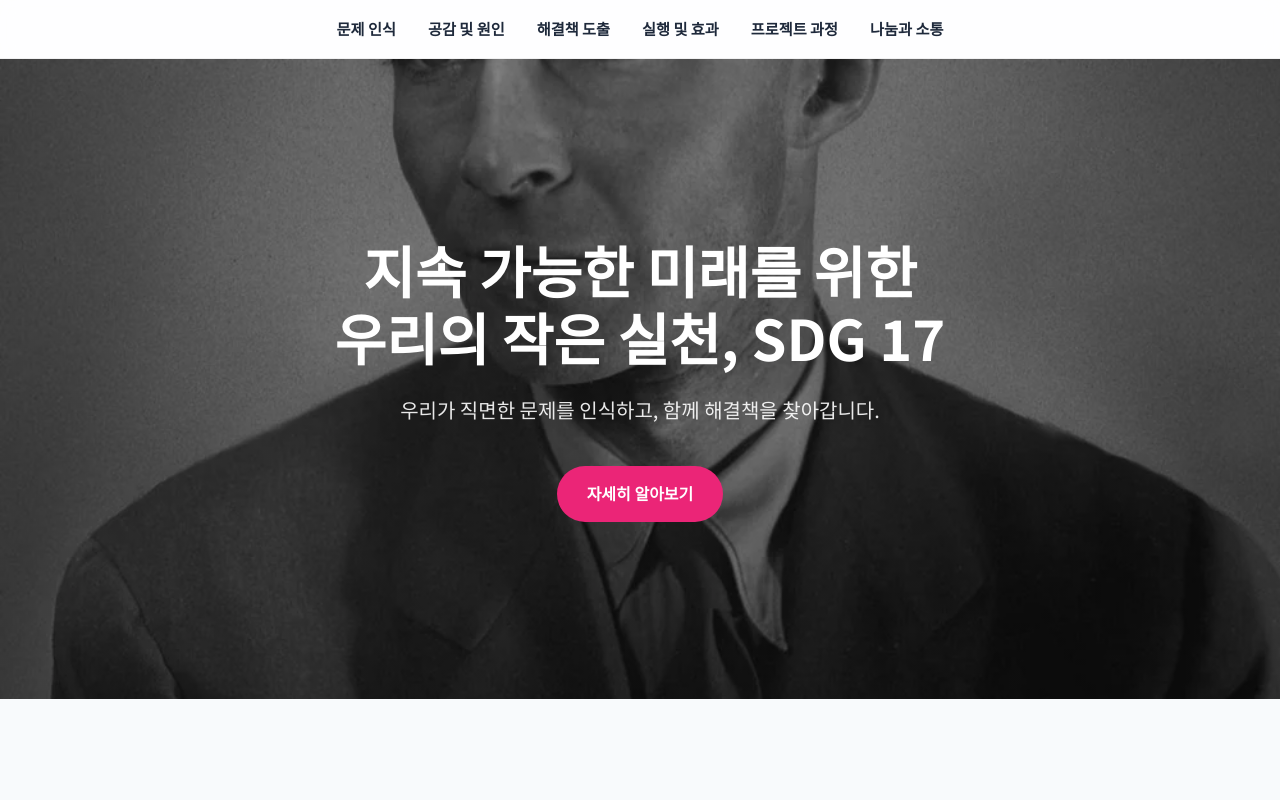
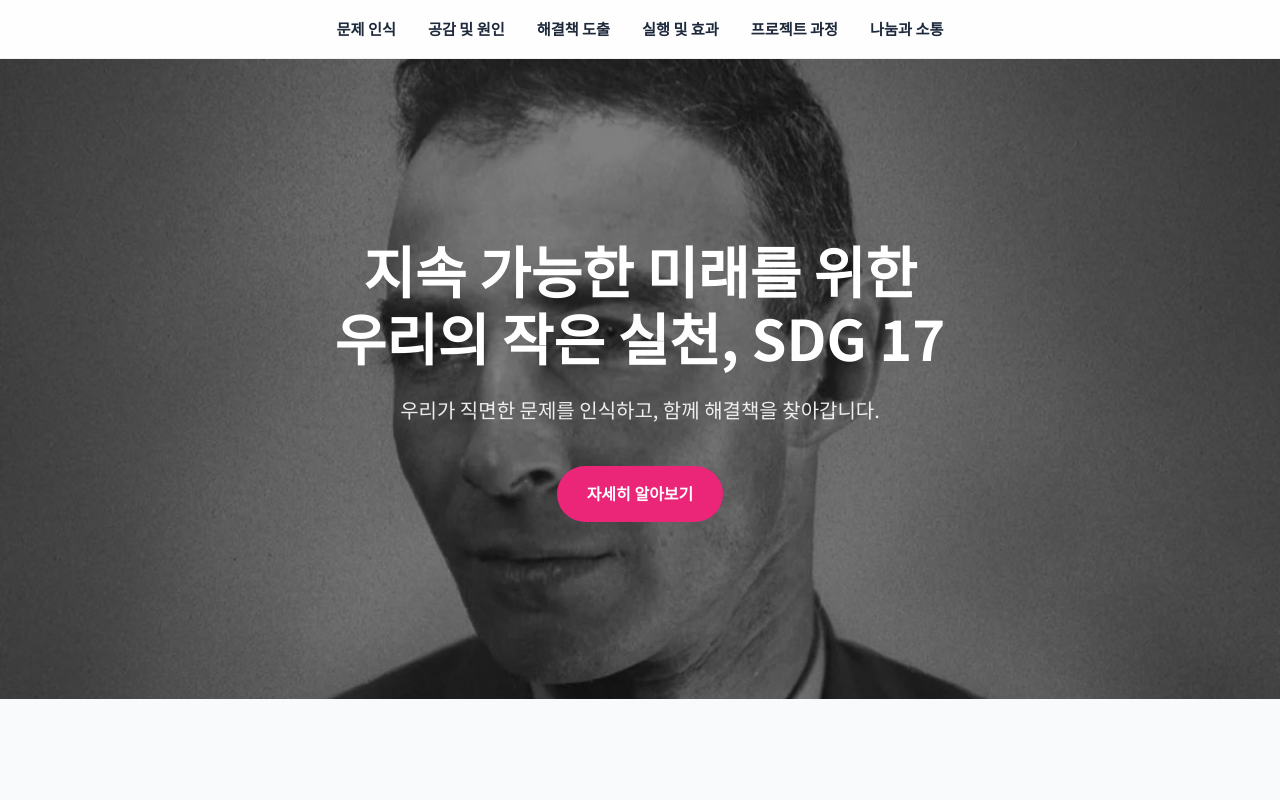
Before and after one commit to factorkim/Oppenheimer, a website: page index.html in a window 1280 px wide. Shown: the top 800 px of the page. Drawn offline with Linux system fonts and the light colour scheme; no server answers.

Commit message:
Update style.css

```diff
--- a/style.css
+++ b/style.css
@@ -232,7 +232,7 @@ hr {
     /* [인수용] 사진 배치 및 어둡게 처리 (글씨 가독성) */
     /* 'hero-bg.jpg' 자리에 실제 사진 파일명을 넣으세요. 서버와 같은 폴더에 있어야 합니다. */
     background: linear-gradient(rgba(0, 0, 0, 0.5), rgba(0, 0, 0, 0.5)),
-                url('오펜.webp') no-repeat center center/cover;
+                url('오펜.jpg') no-repeat center center/cover;
 
     /* 임시 배경색 (사진이 없을 때 시각적 확인용) */
     background-color: #475569;
```
